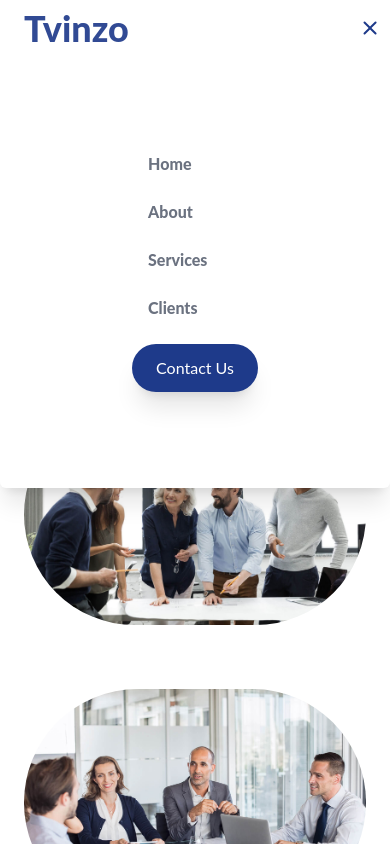
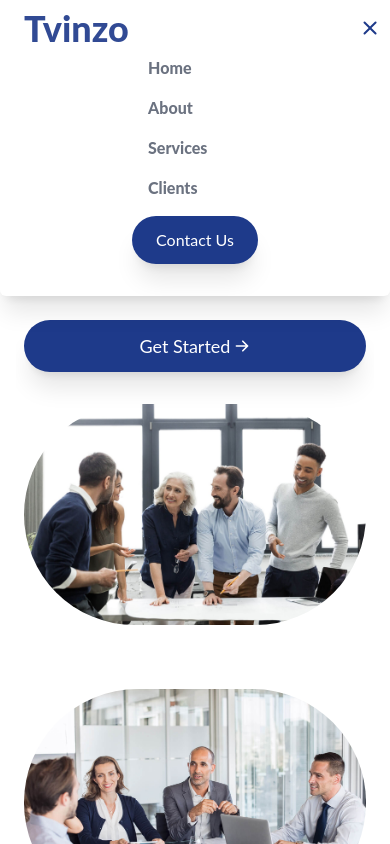
Before and after one commit to Muhammad-Faraz-Ali/mld-main, a React (Create React App) app: page / in a window 390 px wide. Both pictures are taken after a click on the button 370 px from the left and 28 px from the top of the page. Shown: the top 844 px of the page. Built offline with nearby package versions, Linux system fonts and the light colour scheme.

Commit message:
Resolving contact and drawyer issues

```diff
--- a/src/components/Footer/index.js
+++ b/src/components/Footer/index.js
@@ -100,7 +100,7 @@ const Footer = () => {
             <div className="text-sm text-gray-200 font-semibold py-1">
               Copyright &copy; {new Date().getFullYear()}
               {"  "}
-              <HashLink to="#" className="text-black hover:text-blue-900">
+              <HashLink to="/#" className="text-black hover:text-blue-900">
                 Tvinzo
               </HashLink>
               . {"    "}
--- a/src/components/Navbar/index.js
+++ b/src/components/Navbar/index.js
@@ -65,11 +65,13 @@ const NavBar = () => {
           </div>
 
           <div
-            className={`fixed transition-transform duration-300 ease-in-out transit flex justify-center left-0 w-full h-auto rounded-md p-24 bg-white lg:hidden shadow-xl top-14 ${
-              isOpen ? "block" : "hidden"
-            } `}
+            className={`fixed transition-all duration-300 ease-in-out flex justify-center left-0 w-full h-auto rounded-md px-24 pb-8 bg-white lg:hidden shadow-xl top-14 ${
+              isOpen
+                ? "opacity-100 translate-x-0"
+                : "opacity-0 -translate-x-full"
+            }`}
           >
-            <div className="flex flex-col space-y-6">
+            <div className="flex flex-col space-y-4">
               <NavLinks handleClick={handleClick} />
             </div>
           </div>
```
